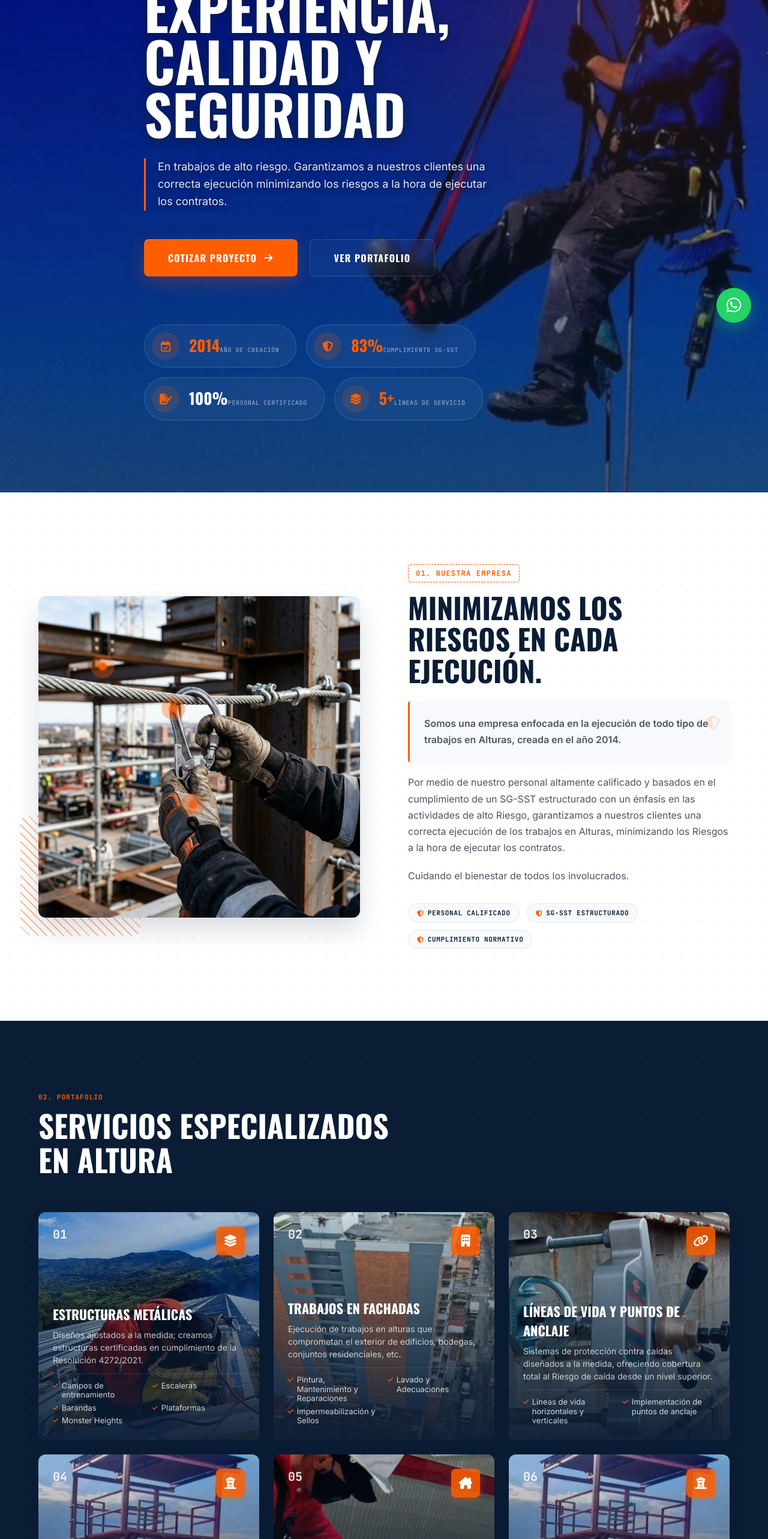
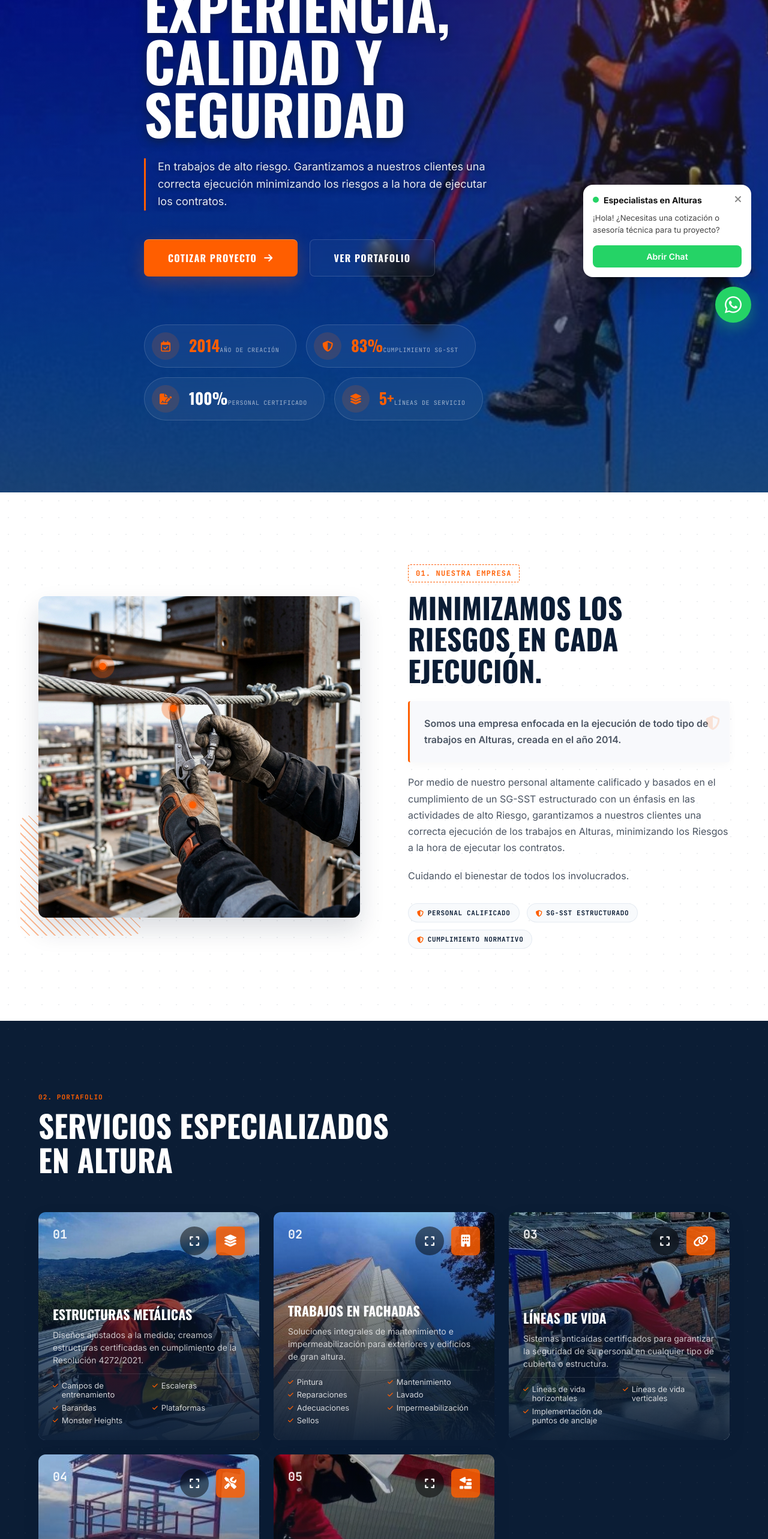
Before and after one commit to dpc2802/ESP_EN_ALTURAS, a Next.js app: page / in a window 1280 px wide. Shown: the part 234-2800 px from the top of the page at 60% size. Built offline with nearby package versions, Linux system fonts and the light colour scheme.

Commit message:
feat: add interactive gallery, whatsapp widget, and advanced SEO

```diff
--- /dev/null
+++ b/src/app/components/FloatingWhatsApp.jsx
@@ -0,0 +1,86 @@
+"use client";
+import { useState, useEffect } from "react";
+import { motion, AnimatePresence } from "framer-motion";
+
+export default function FloatingWhatsApp() {
+  const [isOpen, setIsOpen] = useState(false);
+  const [showTooltip, setShowTooltip] = useState(false);
+
+  useEffect(() => {
+    const timer = setTimeout(() => setShowTooltip(true), 3000);
+    const hideTimer = setTimeout(() => setShowTooltip(false), 8000);
+    return () => { clearTimeout(timer); clearTimeout(hideTimer); };
+  }, []);
+
+  const phone = "573053439984";
+  const message = "Hola! Me gustaría solicitar más información de sus servicios de altura.";
+
+  return (
+    <div style={{
+      position: 'fixed', bottom: '28px', right: '28px', zIndex: 999,
+      display: 'flex', flexDirection: 'column', alignItems: 'flex-end', gap: '16px',
+      pointerEvents: 'none'
+    }}>
+      <AnimatePresence>
+        {(isOpen || showTooltip) && (
+          <motion.div
+            initial={{ opacity: 0, y: 10, scale: 0.95 }}
+            animate={{ opacity: 1, y: 0, scale: 1 }}
+            exit={{ opacity: 0, y: 10, scale: 0.95 }}
+            style={{
+              background: '#fff', color: '#111', padding: '16px', borderRadius: '16px',
+              boxShadow: '0 15px 40px rgba(0,0,0,0.15)', maxWidth: '280px', pointerEvents: 'auto',
+              transformOrigin: 'bottom right'
+            }}
+          >
+            <div style={{ display: 'flex', justifyContent: 'space-between', alignItems: 'center', marginBottom: '12px' }}>
+              <div style={{ display: 'flex', alignItems: 'center', gap: '8px' }}>
+                <div style={{ width: '10px', height: '10px', borderRadius: '50%', background: '#25D366' }}></div>
+                <span style={{ fontSize: '14px', fontWeight: '700' }}>Especialistas en Alturas</span>
+              </div>
+              <button
+                onClick={() => { setIsOpen(false); setShowTooltip(false); }}
+                style={{ background: 'none', border: 'none', color: '#888', cursor: 'pointer', fontSize: '16px' }}
+              >
+                <i className="fa-solid fa-xmark"></i>
+              </button>
+            </div>
+            <p style={{ fontSize: '13px', color: '#444', marginBottom: '16px', lineHeight: '1.5' }}>
+              ¡Hola! ¿Necesitas una cotización o asesoría técnica para tu proyecto?
+            </p>
+            <a
+              href={`https://wa.me/${phone}?text=${encodeURIComponent(message)}`}
+              target="_blank"
+              rel="noreferrer"
+              style={{
+                display: 'block', width: '100%', textAlign: 'center', background: '#25D366', color: '#fff',
+                padding: '10px 0', borderRadius: '8px', fontSize: '14px', fontWeight: '600', textDecoration: 'none'
+              }}
+            >
+              Abrir Chat
+            </a>
+          </motion.div>
+        )}
+      </AnimatePresence>
+
+      <motion.button
+        style={{
+          width: '60px', height: '60px', background: '#25D366', color: '#fff', borderRadius: '50%',
+          display: 'flex', alignItems: 'center', justifyContent: 'center', fontSize: '32px',
+          boxShadow: '0 8px 24px rgba(37, 211, 102, 0.4)', pointerEvents: 'auto', border: 'none', cursor: 'pointer'
+        }}
+        whileHover={{ scale: 1.05 }}
+        whileTap={{ scale: 0.95 }}
+        onClick={() => {
+          if (isOpen || showTooltip) {
+            window.open(`https://wa.me/${phone}?text=${encodeURIComponent(message)}`, '_blank');
+          } else {
+            setIsOpen(true);
+          }
+        }}
+      >
+        <i className="fa-brands fa-whatsapp"></i>
+      </motion.button>
+    </div>
+  );
+}
--- /dev/null
+++ b/src/app/components/ImageModal.jsx
@@ -0,0 +1,48 @@
+"use client";
+import { motion, AnimatePresence } from "framer-motion";
+
+export default function ImageModal({ selectedImage, setSelectedImage }) {
+  if (!selectedImage) return null;
+
+  return (
+    <AnimatePresence>
+      <motion.div
+        initial={{ opacity: 0 }}
+        animate={{ opacity: 1 }}
+        exit={{ opacity: 0 }}
+        onClick={() => setSelectedImage(null)}
+        style={{
+          position: 'fixed', inset: 0, zIndex: 1000,
+          background: 'rgba(0,0,0,0.9)', padding: '20px',
+          display: 'flex', alignItems: 'center', justifyContent: 'center',
+          cursor: 'zoom-out'
+        }}
+      >
+        <button
+          style={{
+            position: 'absolute', top: '24px', right: '32px',
+            color: '#fff', fontSize: '32px', zIndex: 1001,
+            background: 'none', border: 'none', cursor: 'pointer'
+          }}
+          onClick={() => setSelectedImage(null)}
+        >
+          <i className="fa-solid fa-xmark"></i>
+        </button>
+        <motion.img
+          initial={{ scale: 0.9, opacity: 0 }}
+          animate={{ scale: 1, opacity: 1 }}
+          exit={{ scale: 0.9, opacity: 0 }}
+          transition={{ type: "spring", damping: 25, stiffness: 300 }}
+          src={selectedImage}
+          alt="Galería ampliada"
+          style={{
+            width: '100%', maxWidth: '1000px', maxHeight: '90vh',
+            objectFit: 'contain', borderRadius: '12px',
+            boxShadow: '0 25px 50px -12px rgba(0, 0, 0, 0.5)'
+          }}
+          onClick={(e) => e.stopPropagation()}
+        />
+      </motion.div>
+    </AnimatePresence>
+  );
+}
--- a/src/app/layout.js
+++ b/src/app/layout.js
@@ -16,13 +16,31 @@ const inter = Inter({
 });
 
 export const metadata = {
+  metadataBase: new URL("https://esp-en-alturas.vercel.app"),
   title: "Especialistas en Alturas SAS — Trabajo Seguro en Altura",
   description:
     "Trabajos en alturas certificados: estructuras metálicas, líneas de vida, fachadas y cubiertas. SG-SST estructurado, personal calificado, desde 2014.",
-  keywords: "trabajo en alturas, líneas de vida, estructuras metálicas, fachadas, SG-SST, Colombia",
+  keywords: "trabajo en alturas, líneas de vida, estructuras metálicas, fachadas, SG-SST, Colombia, Medellín",
   openGraph: {
+    title: "Especialistas en Alturas SAS | Ingeniería de Riesgo",
+    description: "Expertos en trabajos seguros de alto riesgo. Personal certificado y cumplimiento de la Resolución 4272/2021.",
+    url: "https://esp-en-alturas.vercel.app",
+    siteName: "Especialistas en Alturas SAS",
+    images: [
+      {
+        url: "/assets/hero_heights.jpg",
+        width: 1200,
+        height: 630,
+        alt: "Especialistas en Alturas - Trabajo Seguro",
+      },
+    ],
+    locale: "es_CO",
+    type: "website",
+  },
+  twitter: {
+    card: "summary_large_image",
     title: "Especialistas en Alturas SAS",
-    description: "Ingeniería de riesgo al más alto nivel. Personal certificado y tolerancia cero a accidentes.",
+    description: "Expertos en trabajos seguros de alto riesgo.",
     images: ["/assets/hero_heights.jpg"],
   },
 };
--- a/src/app/page.js
+++ b/src/app/page.js
@@ -2,6 +2,8 @@
 
 import { useEffect, useRef, useState } from "react";
 import { motion, useScroll, useTransform, AnimatePresence } from "framer-motion";
+import ImageModal from "./components/ImageModal";
+import FloatingWhatsApp from "./components/FloatingWhatsApp";
 
 /* ── Reusable animation variants ── */
 const fadeUp = {
@@ -390,78 +392,54 @@ function AboutSection() {
 }
 
 /* ── Services Section (Portafolio) ── */
-function ServicesSection() {
+function ServicesSection({ onImageClick }) {
   const [ref, inView] = useInView(0.1);
   const services = [
     {
       num: "01",
       icon: "fa-layer-group",
+      title: "ESTRUCTURAS METÁLICAS",
+      desc: "Diseños ajustados a la medida; creamos estructuras certificadas en cumplimiento de la Resolución 4272/2021.",
       image: "/assets/real_welding.jpg",
-      title: "Estructuras Metálicas",
-      desc: "Diseños ajustados a la medida; creamos estructuras certificadas en cumplimiento de la Resolución 4272/2021.",
-      bullets: [
-        "Campos de entrenamiento",
-        "Escaleras",
-        "Barandas",
-        "Plataformas",
-        "Monster Heights"
-      ]
+      bullets: ["Campos de entrenamiento", "Escaleras", "Barandas", "Plataformas", "Monster Heights"]
     },
     {
       num: "02",
       icon: "fa-building",
-      image: "/assets/real_facade.jpg",
-      title: "Trabajos en Fachadas",
-      desc: "Ejecución de trabajos en alturas que comprometan el exterior de edificios, bodegas, conjuntos residenciales, etc.",
-      bullets: [
-        "Pintura, Mantenimiento y Reparaciones",
-        "Lavado y Adecuaciones",
-        "Impermeabilización y Sellos"
-      ]
+      title: "TRABAJOS EN FACHADAS",
+      desc: "Soluciones integrales de mantenimiento e impermeabilización para exteriores y edificios de gran altura.",
+      image: "/assets/real_facade_washing2.jpg",
+      bullets: ["Pintura", "Mantenimiento", "Reparaciones", "Lavado", "Adecuaciones", "Impermeabilización", "Sellos"]
     },
     {
       num: "03",
       icon: "fa-link",
-      image: "/assets/real_anchor_testing.jpg",
-      title: "Líneas de Vida y Puntos de Anclaje",
-      desc: "Sistemas de protección contra caídas diseñados a la medida, ofreciendo cobertura total al Riesgo de caída desde un nivel superior.",
-      bullets: [
-        "Líneas de vida horizontales y verticales",
-        "Implementación de puntos de anclaje"
-      ]
+      title: "LÍNEAS DE VIDA",
+      desc: "Sistemas anticaídas certificados para garantizar la seguridad de su personal en cualquier tipo de cubierta o estructura.",
+      image: "/assets/real_lifeline_testing.jpg",
+      bullets: ["Líneas de vida horizontales", "Líneas de vida verticales", "Implementación de puntos de anclaje"]
     },
     {
       num: "04",
-      icon: "fa-tower-observation",
+      icon: "fa-screwdriver-wrench",
+      title: "TRABAJOS EN ALTURAS",
+      desc: "Ejecución experta en instalación y mantenimiento de estructuras suspendidas o de difícil acceso.",
       image: "/assets/real_tower_structure.jpg",
-      title: "Estructuras para trabajos en alturas",
-      desc: "Diseño, fabricación e instalación de estructuras especializadas para garantizar seguridad absoluta en alturas.",
+      bullets: ["Mantenimiento", "Reparaciones", "Instalaciones", "Limpieza técnica"]
     },
     {
       num: "05",
-      icon: "fa-house-chimney",
+      icon: "fa-trowel-bricks",
+      title: "TRABAJOS EN CUBIERTAS",
+      desc: "Intervenciones seguras sobre tejados y cubiertas industriales, eliminando riesgos de caída o daño estructural.",
       image: "/assets/real_roof_lifeline.jpg",
-      title: "Trabajos en Cubiertas",
-      desc: "Operamos todo tipo de techos y cubiertas que requieran de intervención especializada.",
-      bullets: [
-        "Mantenimiento general",
-        "Filtraciones de agua",
-        "Impermeabilizaciones",
-        "Instalación de plataformas",
-        "Montaje de cubierta"
-      ]
+      bullets: ["Mantenimiento general", "Filtraciones", "Impermeabilizaciones", "Instalación de plataformas", "Montaje de cubierta"]
     },
-    {
-      num: "06",
-      icon: "fa-tower-observation",
-      image: "/assets/real_tower_structure.jpg",
-      title: "Infraestructura Especial",
-      desc: "Campos de entrenamiento, plataformas especiales y Monster Heights.",
-    }
   ];
 
   return (
     <section className="services" id="servicios">
+      <div className="services-overlay"></div>
       <div className="wrap">
         <motion.div
           className="section-head"
@@ -488,8 +466,24 @@ function ServicesSection() {
               <div className="svc-content">
                 <div className="svc-top">
                   <span className="svc-num">{svc.num}</span>
-                  <div className="svc-icon">
-                    <i className={`fa-solid ${svc.icon}`} />
+                  <div style={{ display: 'flex', gap: '12px' }}>
+                    <button
+                      onClick={() => onImageClick(svc.image)}
+                      title="Ver imagen"
+                      style={{
+                        width: '48px', height: '48px', borderRadius: '50%',
+                        background: 'rgba(0,0,0,0.5)', color: '#fff', border: 'none',
+                        cursor: 'pointer', transition: 'all 0.3s', backdropFilter: 'blur(4px)',
+                        display: 'flex', alignItems: 'center', justifyContent: 'center', fontSize: '18px'
+                      }}
+                      onMouseEnter={(e) => e.currentTarget.style.background = 'var(--orange)'}
+                      onMouseLeave={(e) => e.currentTarget.style.background = 'rgba(0,0,0,0.5)'}
+                    >
+                      <i className="fa-solid fa-expand" />
+                    </button>
+                    <div className="svc-icon">
+                      <i className={`fa-solid ${svc.icon}`} />
+                    </div>
                   </div>
                 </div>
                 <div className="svc-bottom">
@@ -857,6 +851,8 @@ function Footer() {
 }
 
 export default function Page() {
+  const [selectedImage, setSelectedImage] = useState(null);
+
   return (
     <>
       <ProgressBar />
@@ -864,25 +860,14 @@ export default function Page() {
       <main>
         <HeroSection />
         <AboutSection />
-        <ServicesSection />
+        <ServicesSection onImageClick={setSelectedImage} />
         <BenefitsSection />
         <RiskAnalysisSection />
         <ContactSection />
       </main>
       <Footer />
-      <motion.a
-        href="https://wa.me/573053439984?text=Hola,%20quisiera%20más%20información%20sobre%20sus%20servicios."
-        className="ws-btn"
-        target="_blank"
-        rel="noopener noreferrer"
-        whileHover={{ scale: 1.12, rotate: 5 }}
-        whileTap={{ scale: 0.95 }}
-        initial={{ opacity: 0, scale: 0 }}
-        animate={{ opacity: 1, scale: 1 }}
-        transition={{ delay: 2, type: "spring", stiffness: 200 }}
-      >
-        <i className="fa-brands fa-whatsapp" />
-      </motion.a>
+      <FloatingWhatsApp />
+      <ImageModal selectedImage={selectedImage} setSelectedImage={setSelectedImage} />
     </>
   );
 }
```
